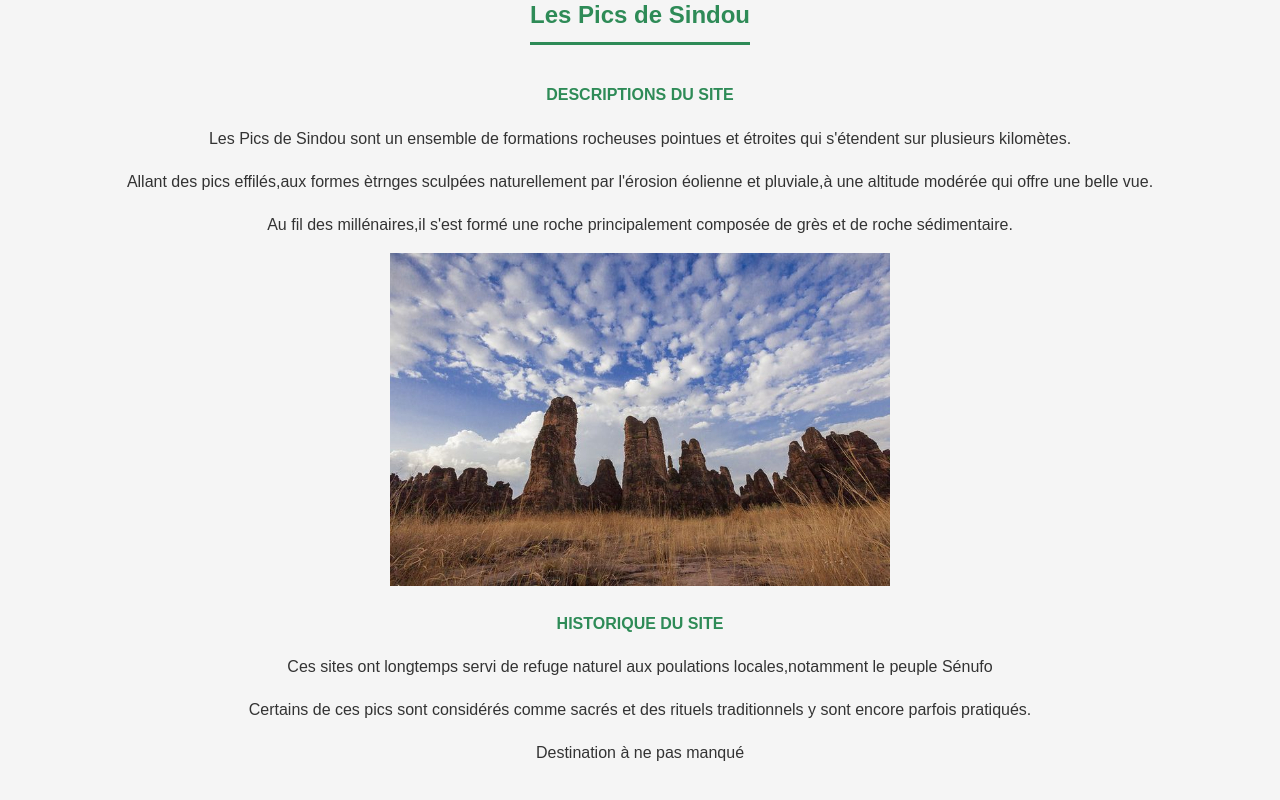
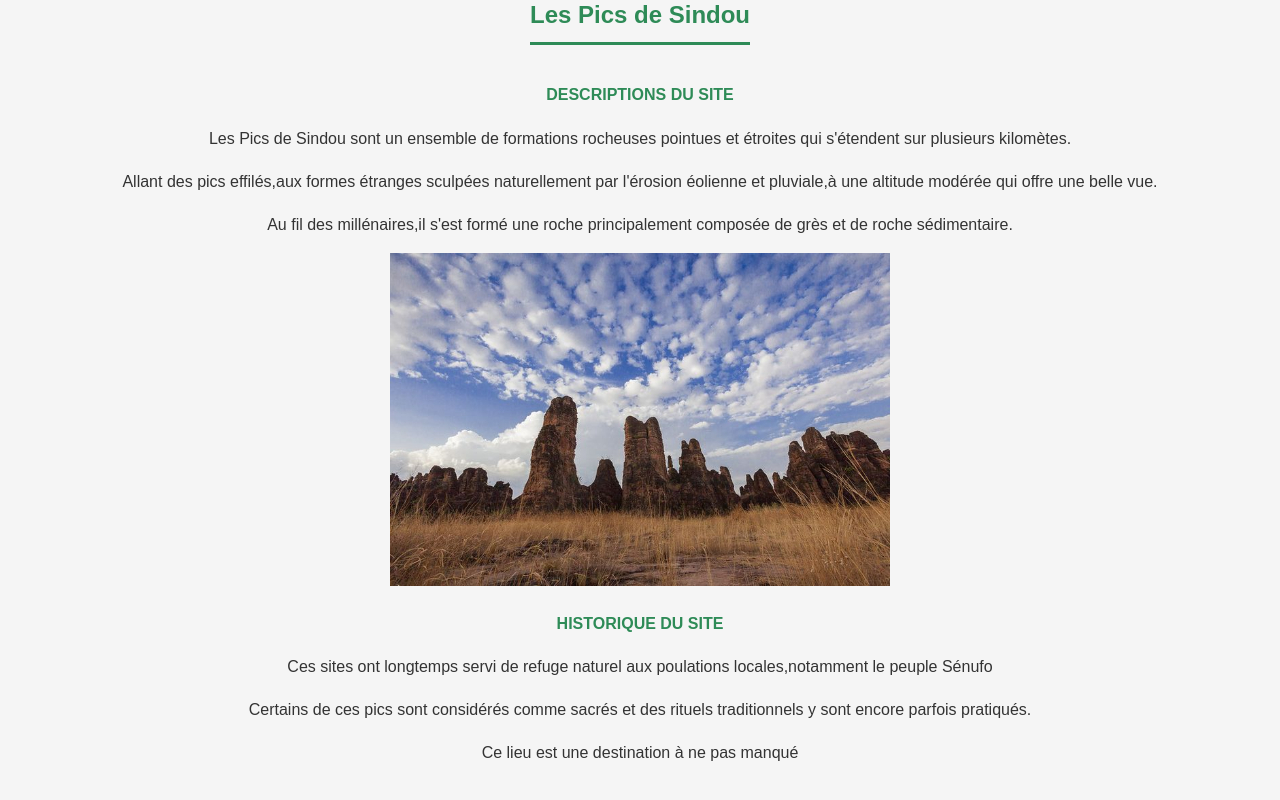
Before and after one commit to Leopoldsyj/banfsit, a plain HTML site: page pic.html in a window 1280 px wide. Shown: the part 766-1566 px from the top of the page. Drawn offline with Linux system fonts and the light colour scheme.

Commit message:
Update pic.html

```diff
--- a/pic.html
+++ b/pic.html
@@ -24,13 +24,13 @@
     <h2>Les Pics de Sindou </h2>
       <p><b>DESCRIPTIONS DU SITE </b></p>
       <p>Les Pics de Sindou sont un ensemble de formations rocheuses pointues et étroites qui s'étendent sur plusieurs kilomètes.</p>
-      <p>Allant des pics effilés,aux formes ètrnges sculpées naturellement par l'érosion éolienne et pluviale,à une  altitude modérée qui offre une belle vue.</p>
+      <p>Allant des pics effilés,aux formes étranges sculpées naturellement par l'érosion éolienne et pluviale,à une  altitude modérée qui offre une belle vue.</p>
       <p>Au fil des millénaires,il s'est formé une roche principalement composée de grès et de roche sédimentaire.</p>
       <img src="pic1.jpg" alt="Les pics de Sindou">
       <p><b> HISTORIQUE DU SITE</b></p>
       <p>Ces sites ont longtemps servi de refuge naturel aux poulations locales,notamment le peuple Sénufo</p>
       <p>Certains de ces pics sont considérés comme sacrés et des rituels traditionnels y sont encore parfois pratiqués.</p>
-      <P>Destination à ne pas manqué</p>
+      <P>Ce lieu est une destination à ne pas manqué</p>
     </main>
   </body>
   </html>
```
